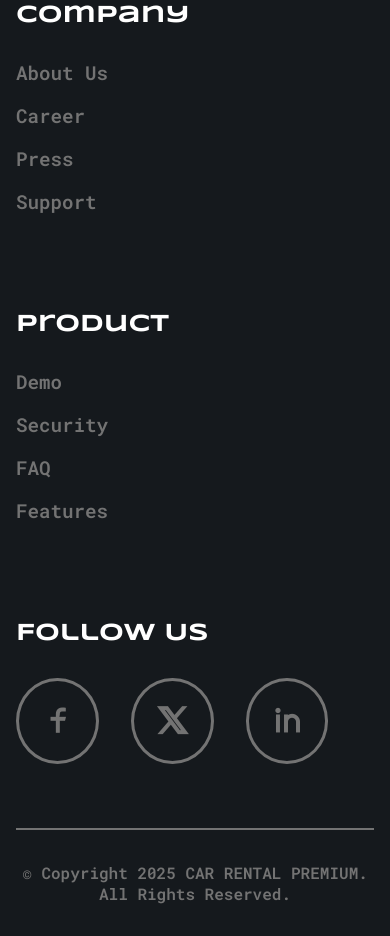
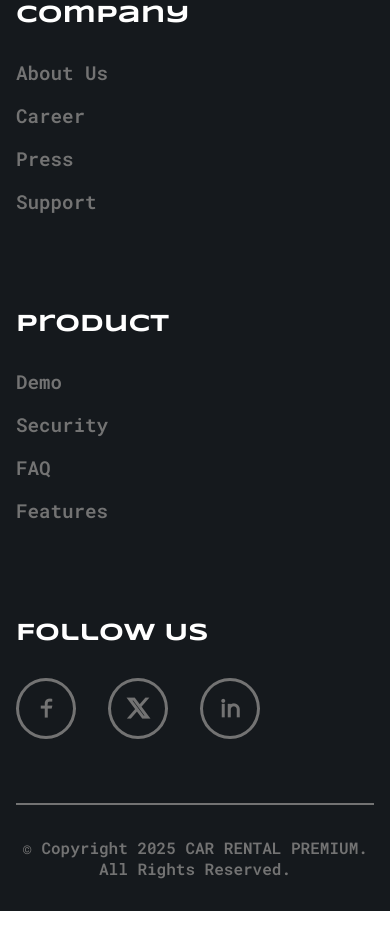
Before and after one commit to Ogbakidavid/Car-Rental, a plain HTML site: page index.html in a window 390 px wide. Shown: the part 7980-8916 px from the top of the page. After the commit the page ends 8891 px from the top, so only its background shows below. Drawn offline with nearby package versions, Linux system fonts and the light colour scheme.

Commit message:
Updated styles and app

```diff
--- a/app.js
+++ b/app.js
@@ -85,7 +85,6 @@ const sr = ScrollReveal({
     distance: '40px',
     duration: 1000,
     delay: 400,
-    reset: true,
 });
 
 sr.reveal(`h1, .story-title, .download__img, .news-title`);
--- a/styles.css
+++ b/styles.css
@@ -803,9 +803,10 @@ img {
 }
 
 .footer__container {
-    display: grid;
-    grid-template-columns: repeat(4, 1fr);
+    display: flex;
+    justify-content: space-between;
     align-items: flex-start;
+    flex-wrap: wrap;
     gap: 2rem;
     width: 100%;
     border-bottom: 2px solid var(--text-light);
@@ -854,8 +855,8 @@ img {
 
 .social__links .links {
     border: 3px solid var(--text-light);
-    padding: 1rem 1.4rem;
-    font-size: 2rem;
+    padding: 10px 15px;
+    font-size: 1.5rem;
     font-weight: 600;
     border-radius: 100%;
     transition: border .6s ease;
@@ -918,13 +919,6 @@ img {
         line-height: 40px;
     }
 
-    .footer__container {
-        grid-template-columns: repeat(3, 1fr);
-    }
-
-    /* .social__content {
-        margin-top: 2rem;
-    } */
 }
 
 
@@ -1180,11 +1174,6 @@ img {
         text-align: center;
         margin-inline: auto;
     }
-
-    /* ========== Footer Section ============ */
-    .footer__container {
-        grid-template-columns: 1fr 1fr;
-    }
 }
 
 @media (max-width: 645px) {
@@ -1248,10 +1237,6 @@ img {
     }
 
     /* ========== Footer Section ========= */
-    .footer__container {
-        grid-template-columns: 1fr;
-    }
-
     .footer__content h2,
     .social__content h2 {
         font-size: 1.5rem;
```
